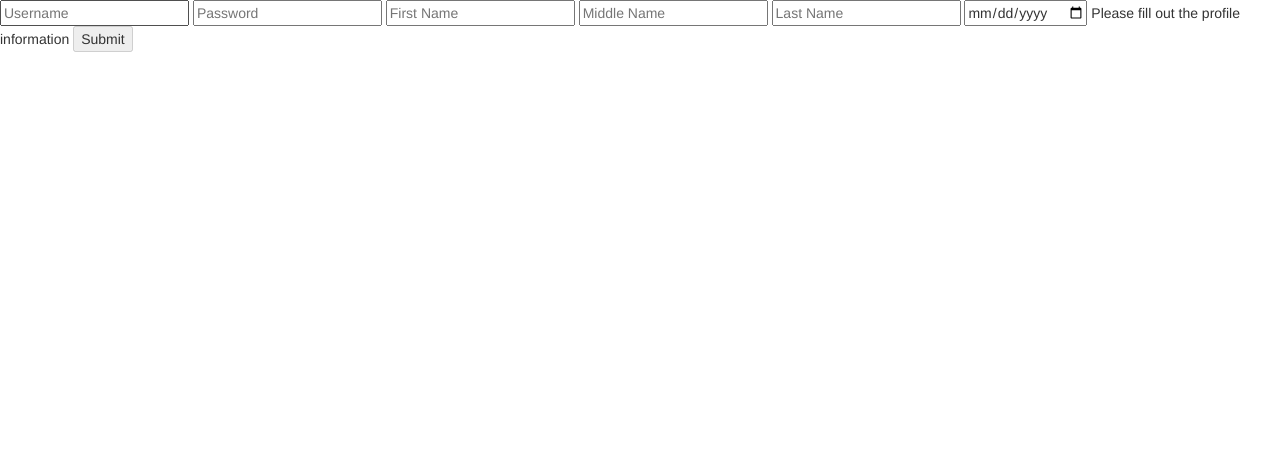
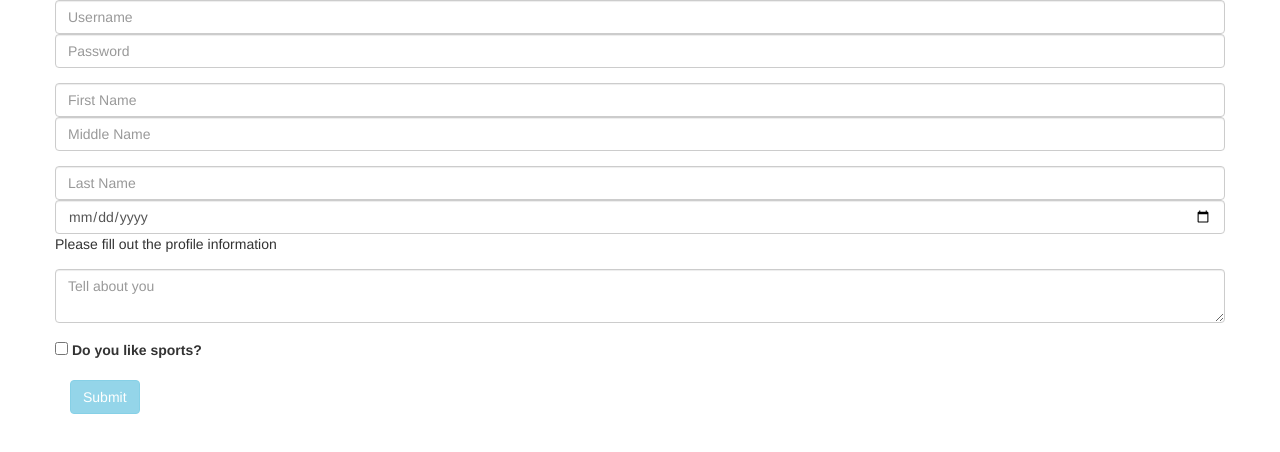
Before and after one commit to victornovy/tryingAngular, a website: page oreilly/nested-forms.html in a window 1280 px wide. Drawn offline with nearby package versions, Linux system fonts and the light colour scheme.

Commit message:
More about forms(checkbox and textarea)

```diff
--- a/oreilly/nested-forms.html
+++ b/oreilly/nested-forms.html
@@ -12,49 +12,81 @@
         <script type="text/javascript" src="js/basic.js"></script>
     </head>
     <body>
-        <form novalidate name="nestedForm">
+        <div class="container">
+            <form novalidate name="nestedForm" class="form-horizontal">
+                <div class="form-group">
                     <input type="text"
                         name="username"
-                class="username"
+                        class="form-control username"
                         required=""
                         placeholder="Username"
                         ng-model="ctrl.user.username"
                         ng-minlength="4" />
+
                     <input type="text"
                         name="password"
-                class="password"
+                        class="form-control password"
                         required=""
                         placeholder="Password"
                         ng-model="ctrl.user.password"
                         ng-maxlength="10" />
+                </div>
 
                 <ng-form name="profile">
+                    <div class="form-group">
                         <input type="text"
                             name="firstName"
+                            class="form-control"
                             required
                             placeholder="First Name"
                             ng-model="ctrl.user.profile.firstName" />
+
                         <input type="text"
                             name="middleName"
+                            class="form-control"
                             required
                             placeholder="Middle Name"
                             ng-model="ctrl.user.profile.middleName" />
+                    </div>
+                    <div class="form-group">
                         <input type="text"
                             name="lastName"
+                            class="form-control"
                             required
                             placeholder="Last Name"
                             ng-model="ctrl.user.profile.lastName" />
                         <input type="date"
                             name="dob"
+                            class="form-control"
                             required
                             placeholder="Date of Birth"
                             ng-model="ctrl.user.profile.dob" />
                         <span ng-show="nestedForm.profile.$invalid">Please fill out the profile information</span>
+                    </div>
+
+                    <div class="form-group">
+                        <textarea name="about"
+                            class="form-control"
+                            placeholder="Tell about you"
+                            ng-model="ctrl.user.profile.about"
+                            ></textarea>
+                    </div>
+                    <div class="form-group">
+                        <label class="check-inline">
+                            <input type="checkbox"
+                                name="likeSports"
+                                ng-model="ctrl.user.profile.likeSports"
+                                ng-true-value="'Yes'"
+                                ng-false-value="'No'" /> Do you like sports?
+                        </label>
+                    </div>
                 </ng-form>
 
                 <input type="submit"
+                    class="btn btn-info"
                     value="Submit"
                     ng-disabled="nestedForm.$invalid" />
             </form>
+        </div>
     </body>
 </html>
```
Lines whose indentation alone changed are shown as unchanged.
